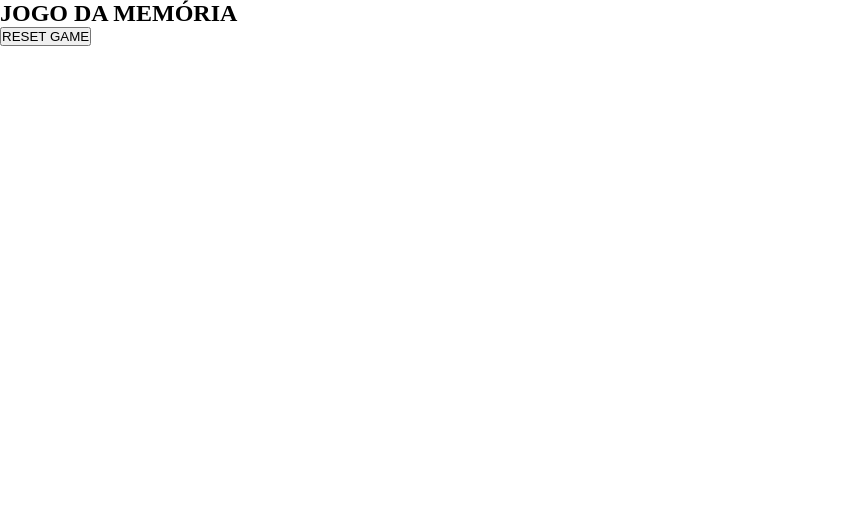
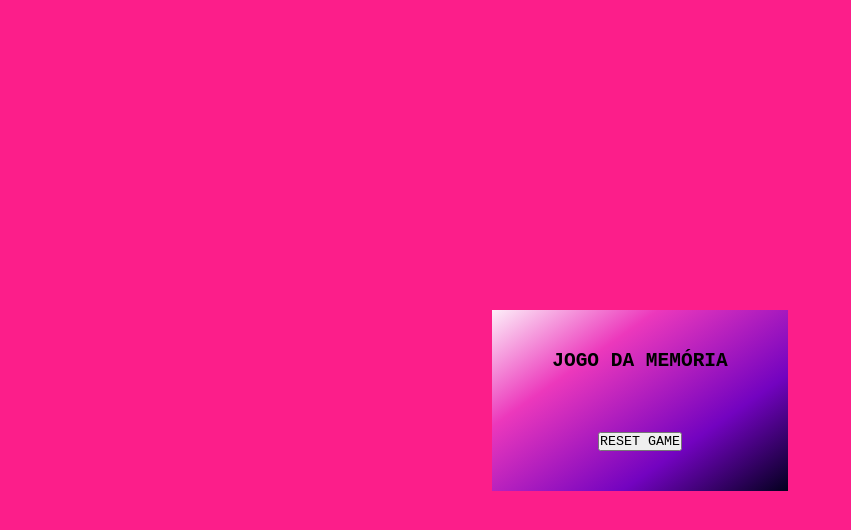
Before and after one commit to NetoPetit/Projeto-Jogo-da-Memoria, a plain HTML site: page index.html in a window 1280 px wide. Shown: the whole page, without its empty margins (0-851 px from the left). Drawn offline with Linux system fonts and the light colour scheme.

Commit message:
começando o CSS

```diff
--- a/src/styles/main.css
+++ b/src/styles/main.css
@@ -0,0 +1,24 @@
+body {
+    display: flex;
+    justify-content: center;
+    align-items: center;
+    min-height: 100vh;
+    background: #fc1e8a;
+}
+
+.container {
+    position: relative;
+    display: flex;
+    flex-direction: column;
+    justify-content: center;
+    align-items: center;
+    gap: 30px;
+    background: linear-gradient(
+        325deg,
+        #03001e 0%,
+        #7303c0 30%,
+        #ec38bc 70%,
+        #fdeff9 100%
+    );
+    padding: 40px 60px;
+}
--- a/src/styles/reset.css
+++ b/src/styles/reset.css
@@ -1,4 +1,7 @@
 * {
     margin: 0;
     padding: 0;
+    outline: none;
+    box-sizing: border-box;
+    font-family: monospace;
 }
```
Also changed, not shown: index.html (+5 -0 lines).
